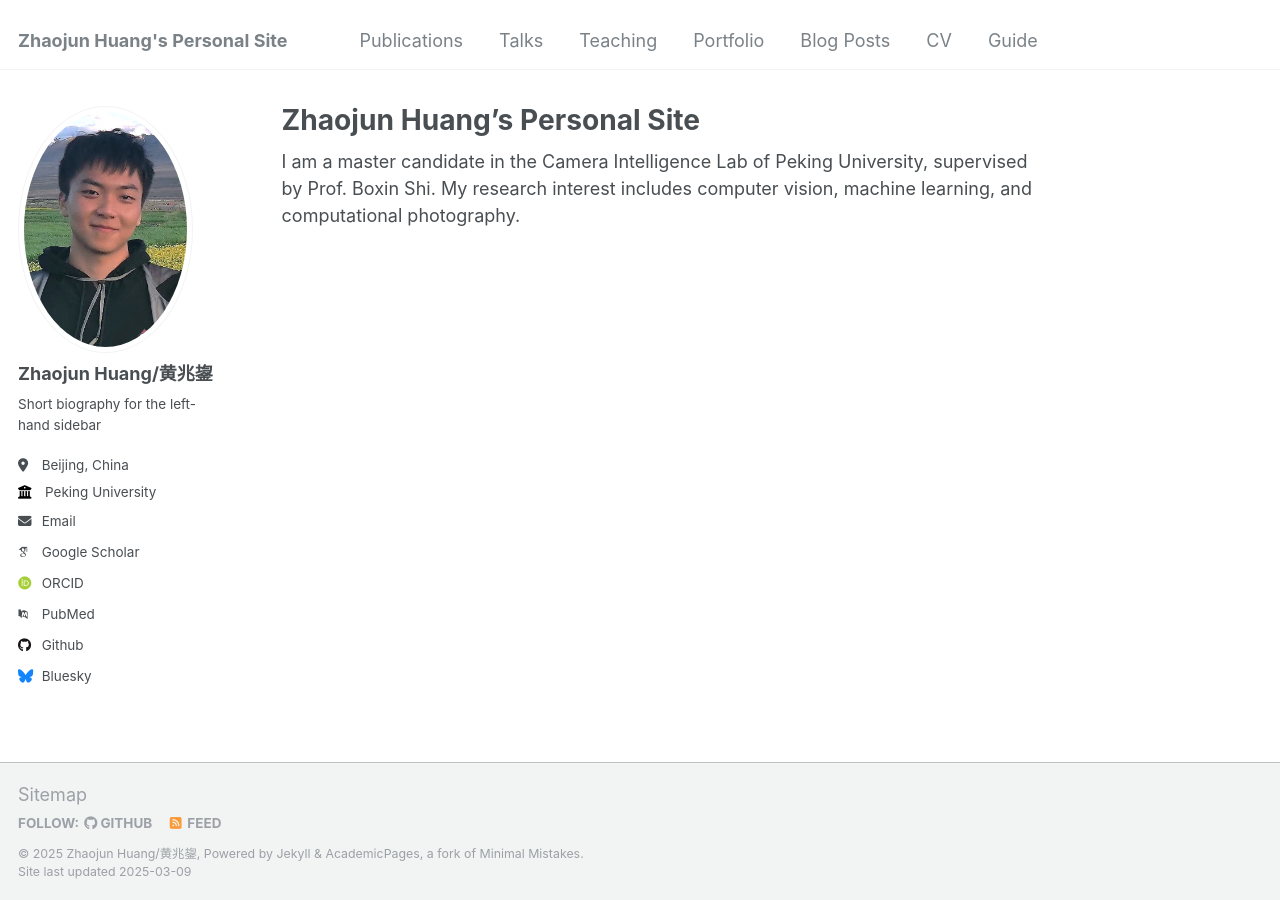
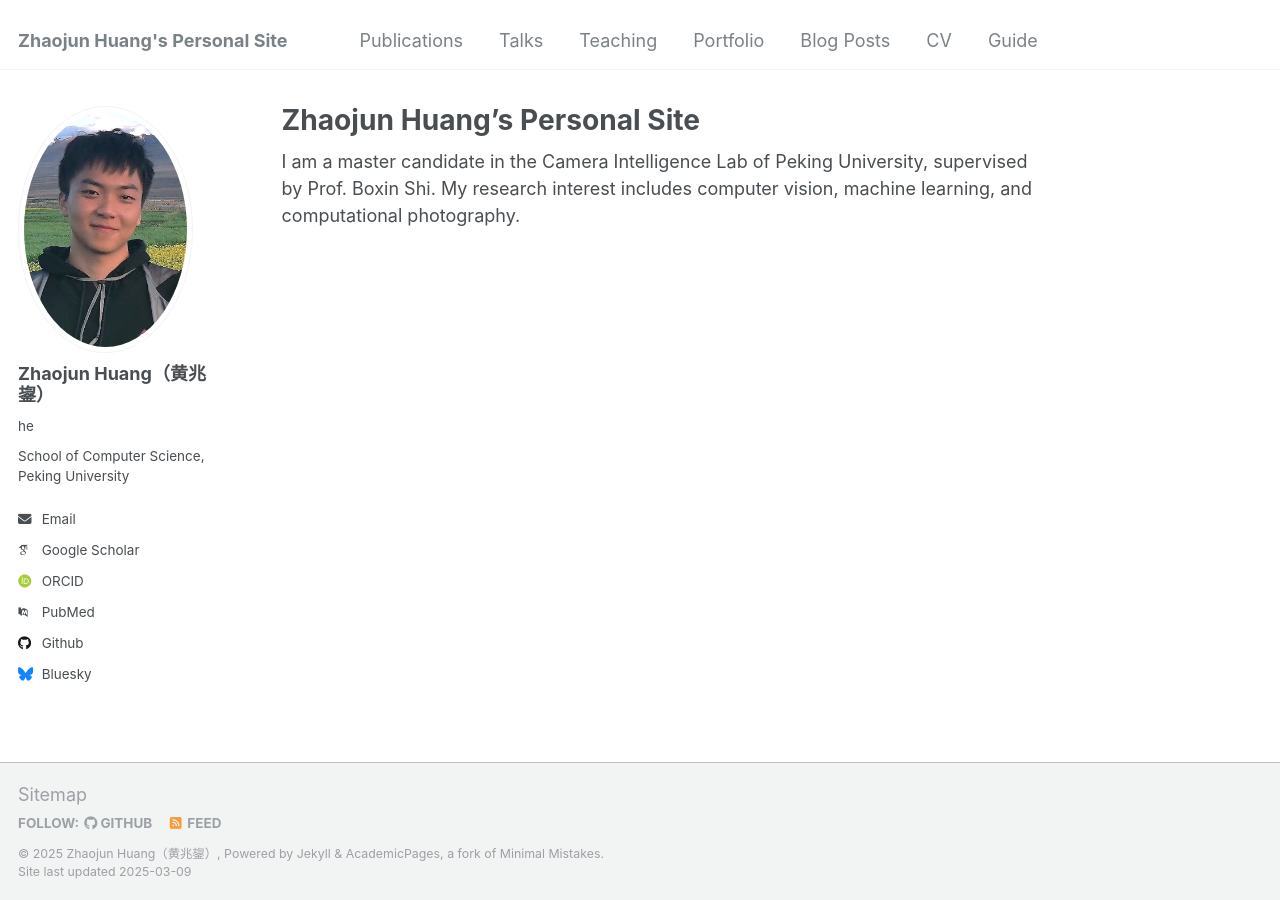
Before and after one commit to BAJimH/BAJimH.github.io, a Jekyll site: the page built from _pages/about.md, in a window 1280 px wide. Built offline with Jekyll 4.4.1, drawn with Linux system fonts in a browser that asks for light colours; some web fonts are replaced.

Commit message:
Update _config.yml

```diff
--- a/_config.yml
+++ b/_config.yml
@@ -10,7 +10,7 @@
 locale                   : "en-US"
 title                    : "Zhaojun Huang's Personal Site"
 title_separator          : "-"
-name                     : &name "Zhaojun Huang/黄兆鋆"
+name                     : &name "Zhaojun Huang（黄兆鋆）"
 description              : &description "personal description"
 url                      : https://bajimh.github.io # the base hostname & protocol for your site e.g. "https://mmistakes.github.io"
 baseurl                  : "" # the subpath of your site, e.g. "/blog"
@@ -22,11 +22,11 @@ repository               : "BAJimH/BAJimH.github.io"
 author:
   # Biographic information
   avatar           : "hzj.png"
-  name             : "Zhaojun Huang/黄兆鋆"
-  pronouns         : # example: "she/her"
-  bio              : "Short biography for the left-hand sidebar"
-  location         : "Beijing, China"
-  employer         : "Peking University"
+  name             : "Zhaojun Huang（黄兆鋆）"
+  pronouns         : he
+  bio              : School of Computer Science, Peking University
+  location         : #"Beijing, China"
+  employer         : #"Peking University"
   uri              : # URL
   email            : "huangzhaojun@stu.pku.edu.cn"
 
```
